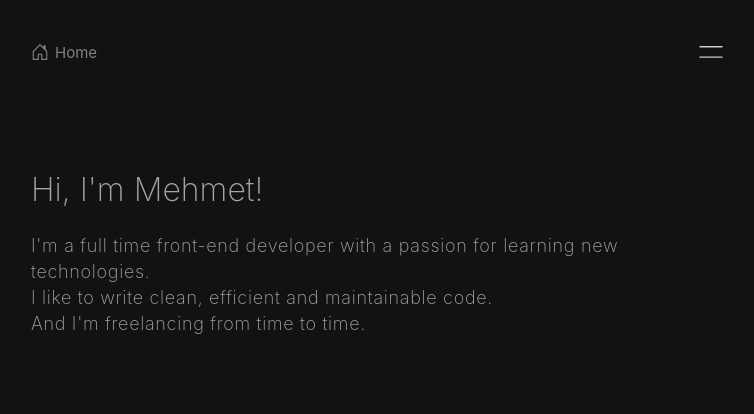
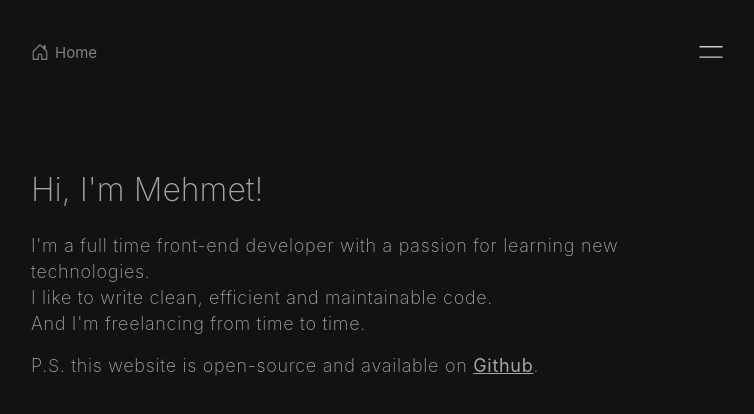
Before and after one commit to mehmetsagir/mehmetsagir.dev, a Next.js app: page / in a window 1280 px wide. Shown: the top 414 px of the page, without its empty margins (259-1013 px from the left). Built offline with nearby package versions, Linux system fonts and the light colour scheme.

Commit message:
add p.s.

```diff
--- a/src/pages/index.tsx
+++ b/src/pages/index.tsx
@@ -11,6 +11,17 @@ const Home: NextPage = () => {
         code.
         <br />
         And I&apos;m freelancing from time to time.
+        <span>
+          P.S. this website is open-source and available on{' '}
+          <a
+            href="https://github.com/mehmetsagir/mehmetsagir.dev"
+            target="_blank"
+            rel="noreferrer"
+          >
+            Github
+          </a>
+          .
+        </span>
       </p>
     </Container>
   );
@@ -30,7 +41,13 @@ const Container = styled.div`
 
     a {
       padding-bottom: 2px;
+      font-weight: 400;
       text-decoration: underline;
+    }
+
+    span {
+      display: block;
+      margin-top: 16px;
     }
   }
 `;
```
